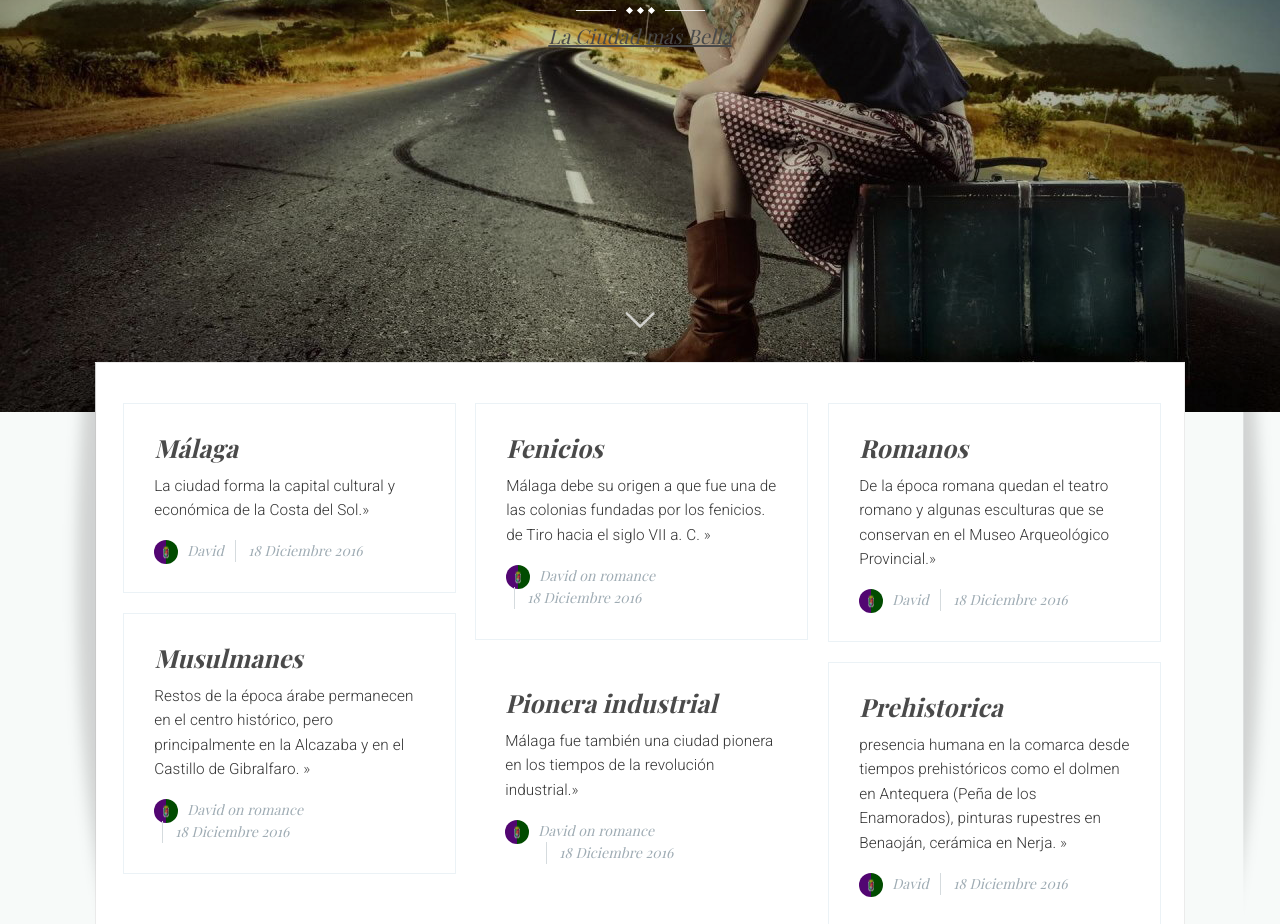
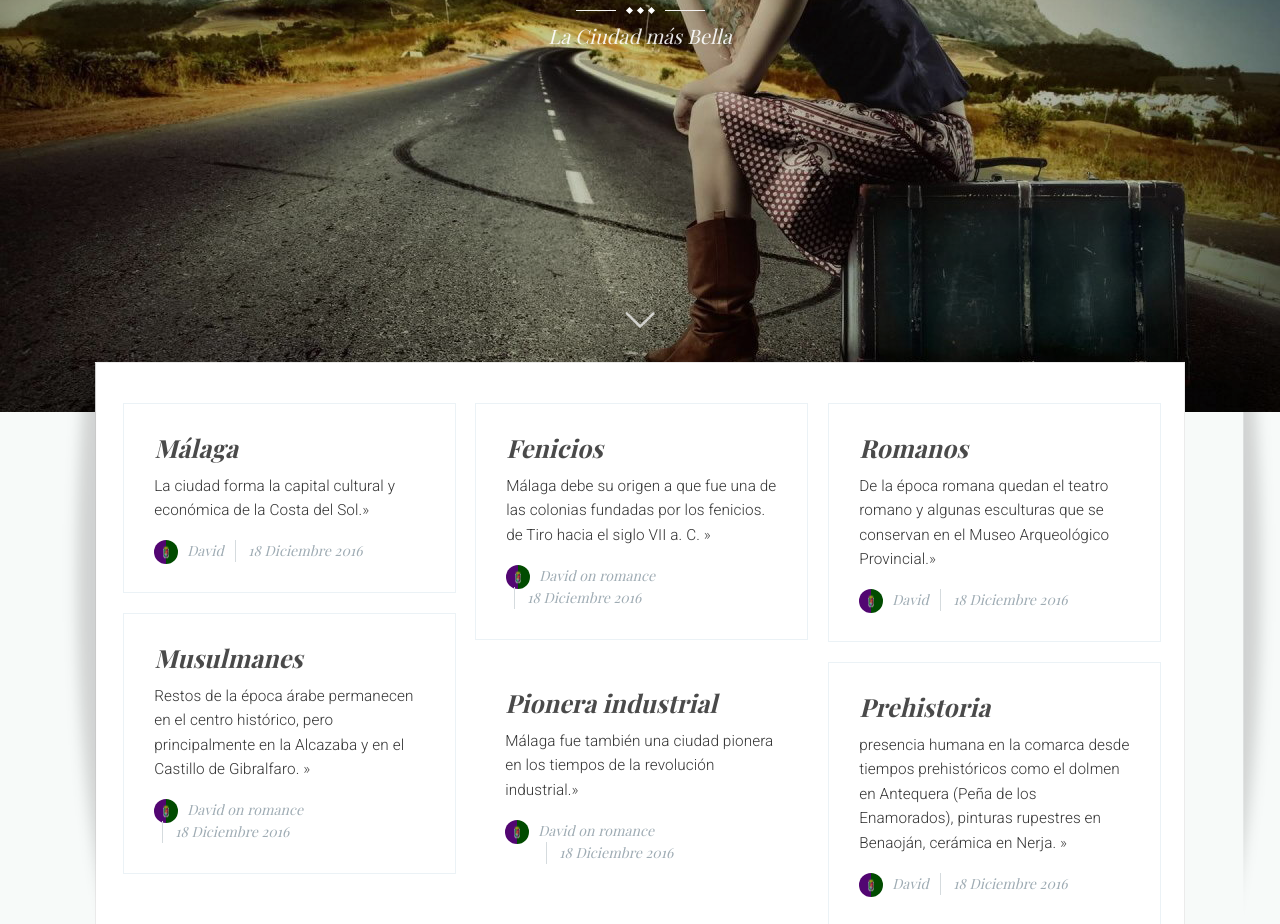
Before and after one commit to malagawiki/malaga, a plain HTML site: page index.html in a window 1280 px wide. Shown: the part 452-1376 px from the top of the page. Drawn offline with nearby package versions, Linux system fonts and the light colour scheme; a web font is replaced by a local one.

Commit message:
actualiza pagina

```diff
--- a/index.html
+++ b/index.html
@@ -30,7 +30,7 @@
 			<div class="entry-title-divider">
 				<span></span><span></span><span></span>
 			</div>
-			<h2 class="page-description"><a href="https://malaga.wiki">La Ciudad más Bella</a></h2>
+			<h2 class="page-description">La Ciudad más Bella</h2>
 		</div>
 	</div>
 	<a class="scroll-down icon-arrow-left" href="#content" data-offset="-45"><span class="hidden">Scroll Down</span></a>
@@ -43,7 +43,7 @@
 				<article class="post">
 				<div class="wrapgriditem">
 					<header class="post-header">
-					<h2 class="post-title"><a href="article.html">Málaga</a></h2>
+					<h2 class="post-title"><a href="https://malaga.wiki">Málaga</a></h2>
 					</header>
 					<section class="post-excerpt">
 					<p>
@@ -144,7 +144,7 @@
 
 				<div class="wrapgriditem">
 					<header class="post-header">
-					<h2 class="post-title"><a href="article.html">Prehistorica</a></h2>
+					<h2 class="post-title"><a href="article.html">Prehistoria</a></h2>
 					</header>
 					<section class="post-excerpt">
 					<p>
```
